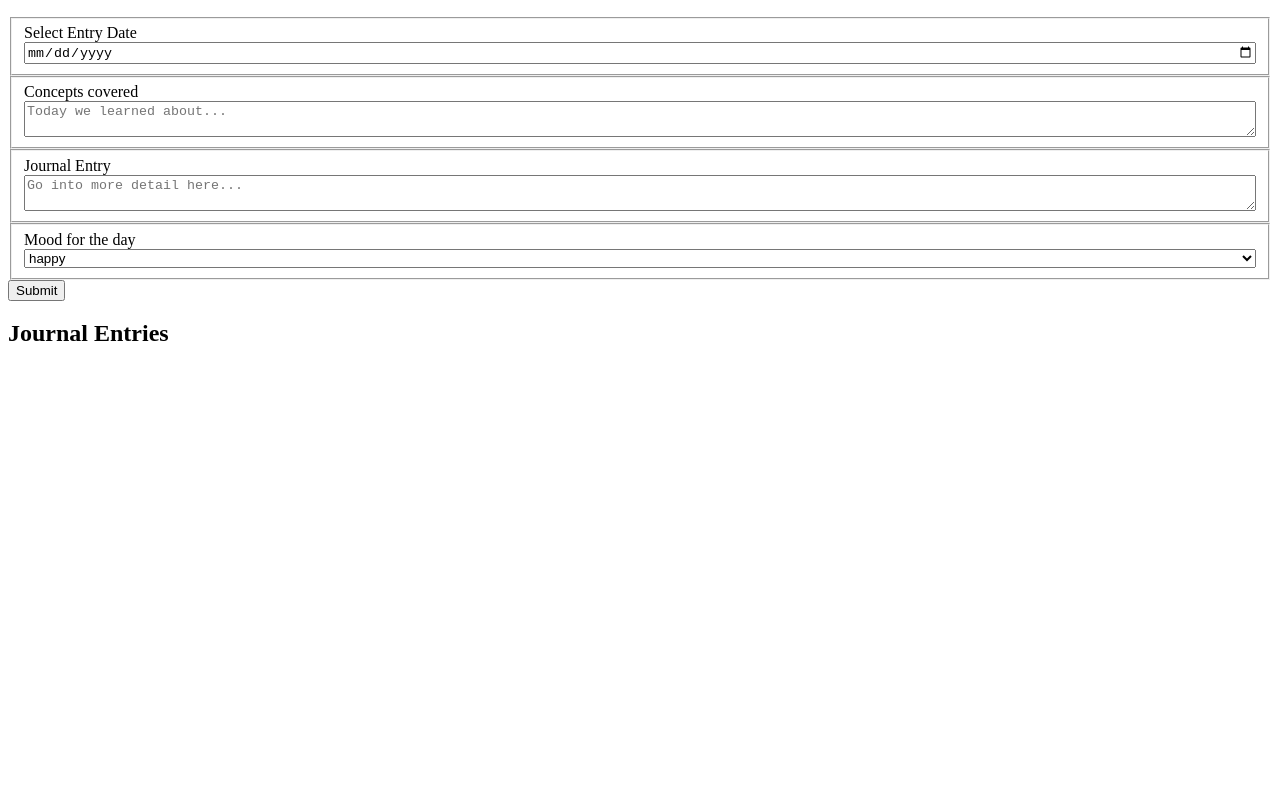
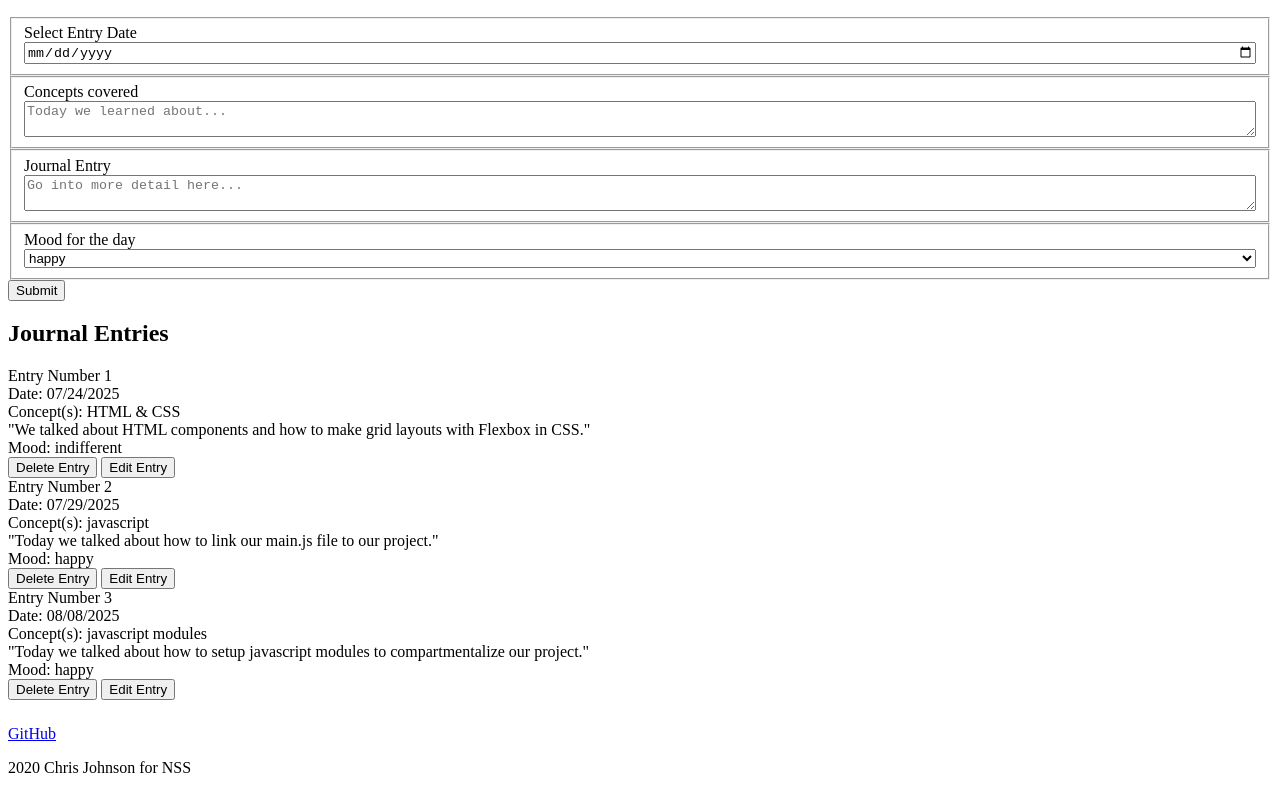
Before and after one commit to christopherjohnson1/daily-journal, a plain HTML site: page index.html in a window 1280 px wide. Shown: the part 262-1055 px from the top of the page. Before the commit the page ends 800 px from the top, so only its background shows below. Drawn offline with Linux system fonts and the light colour scheme.

Commit message:
added JS to project

```diff
--- a/index.html
+++ b/index.html
@@ -48,7 +48,14 @@
 
     </article>
 </main>
-  <footer></footer>
+<footer>
 
+  <section class="github">
+      <a href="https://github.com/christopherjohnson1">GitHub</a>
+  </section>
+
+  <p>2020 Chris Johnson for NSS</p>
+</footer>
+  <script type="module" src="./scripts/main.js"></script>
 </body>
 </html>
--- /dev/null
+++ b/scripts/journal/journalDataProvider.js
@@ -0,0 +1,44 @@
+/*
+ *   Journal data provider for Daily Journal application
+ *
+ *      Holds the raw data about each entry and exports
+ *      functions that other modules can use to filter
+ *      the entries for different purposes.
+ */
+
+// This is the original data.
+const journal = [
+  {
+      id: 1,
+      date: "07/24/2025",
+      concept: "HTML & CSS",
+      entry: "We talked about HTML components and how to make grid layouts with Flexbox in CSS.",
+      mood: "indifferent"
+  },
+  {
+      id: 2,
+      date: "07/29/2025",
+      concept: "javascript",
+      entry: "Today we talked about how to link our main.js file to our project.",
+      mood: "happy"
+  },
+  {
+      id: 3,
+      date: "08/08/2025",
+      concept: "javascript modules",
+      entry: "Today we talked about how to setup javascript modules to compartmentalize our project.",
+      mood: "happy"
+  }
+]
+
+/*
+  You export a function that provides a version of the
+  raw data in the format that you want
+*/
+export const useJournalEntries = () => {
+  const sortedByDate = journal.sort(
+      (currentEntry, nextEntry) =>
+          Date.parse(currentEntry.date) - Date.parse(nextEntry.date)
+  )
+  return sortedByDate
+}
--- /dev/null
+++ b/scripts/journal/journalEntry.js
@@ -0,0 +1,13 @@
+export const journalAsHTML = (journal) => {
+  return `
+  <section class="entry-list">
+  <div>Entry Number ${journal.id}</div>
+  <div>Date: ${journal.date}</div>
+  <div>Concept(s): ${journal.concept}</div>
+  <div class="journal-entry">"${journal.entry}"</div>
+  <div>Mood: ${journal.mood}</div>
+  <button class="delete">Delete Entry</button>
+  <button class="edit">Edit Entry</button>
+</section>
+  `
+}
--- /dev/null
+++ b/scripts/journal/journalEntryList.js
@@ -0,0 +1,18 @@
+import { useJournalEntries } from "./journalDataProvider.js"
+import { journalAsHTML } from "./journalEntry.js"
+
+export const journalList = () => {
+  const contentElement = document.querySelector(".automated")
+  const journals = useJournalEntries()
+
+  let journalHTMLrepresentation = ""
+  for(const journalObj of journals){
+      journalHTMLrepresentation += journalAsHTML(journalObj)
+  }
+
+  contentElement.innerHTML += `
+      <article class="journalEntriesList">
+          ${journalHTMLrepresentation}
+      </article>
+  `
+}
--- a/scripts/main.js
+++ b/scripts/main.js
@@ -0,0 +1,3 @@
+import {journalList} from './journal/journalEntryList.js'
+
+journalList()
--- a/styles/main.css
+++ b/styles/main.css
@@ -2,3 +2,7 @@ fieldset {
   display: flex;
   flex-direction: column;
 }
+
+.github {
+  padding-top: 25px;
+}
```
